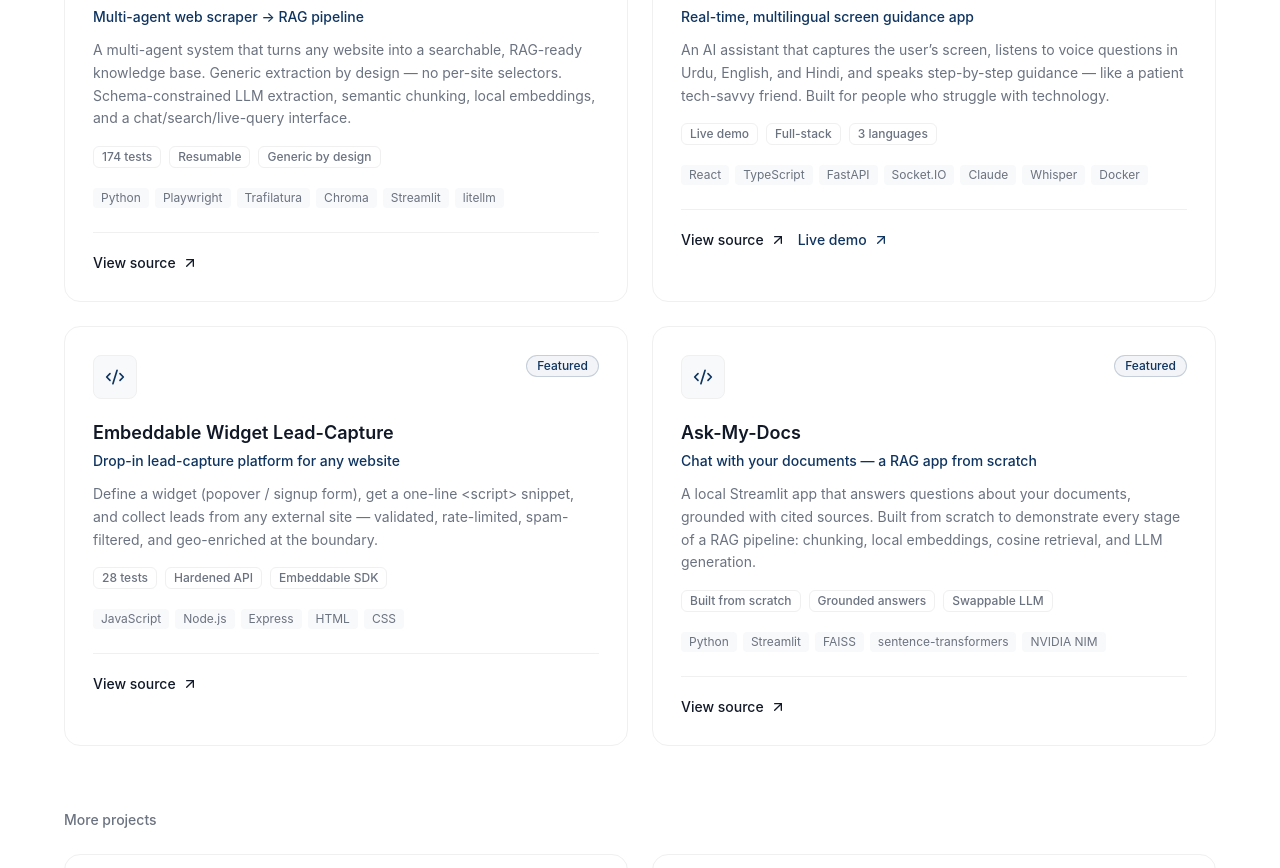
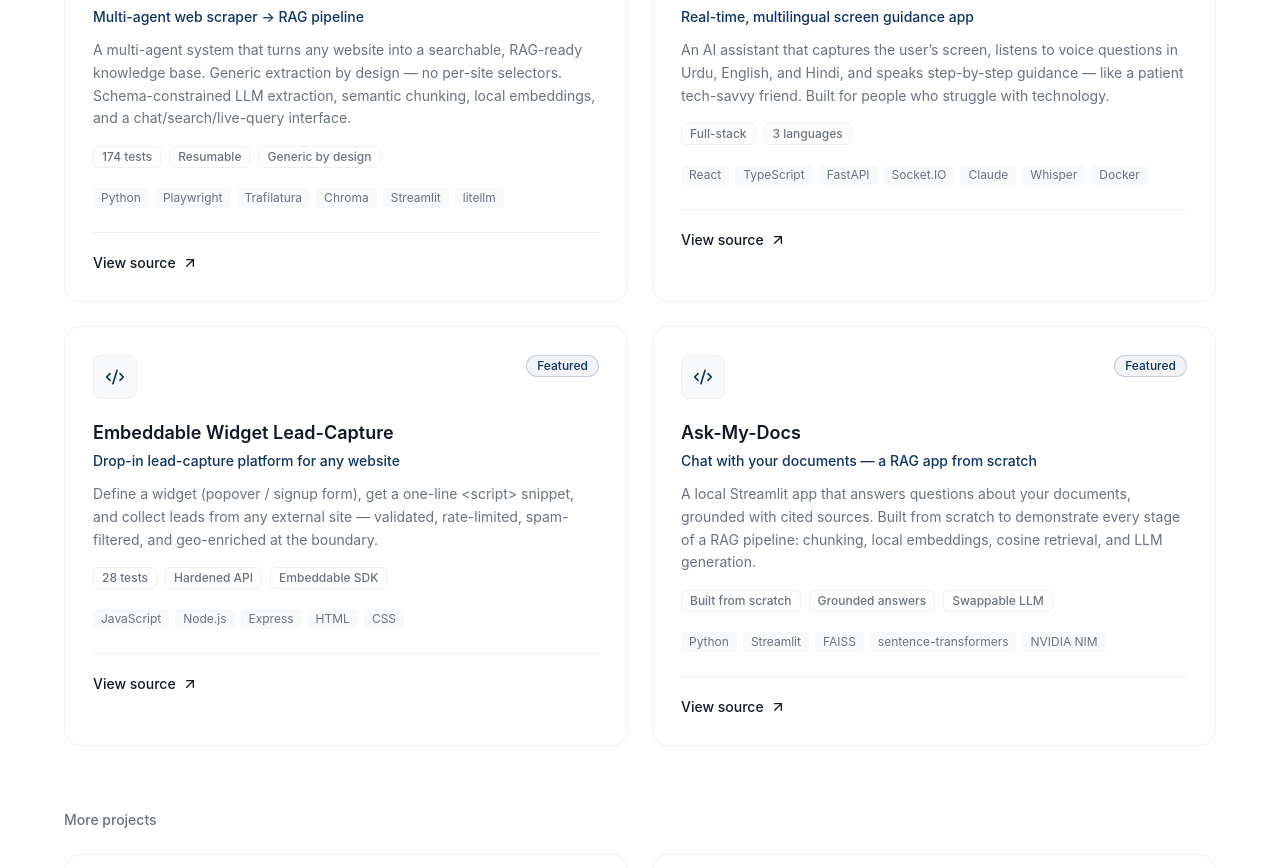
Before and after one commit to najafAli11-11/portfolio, a React (Vite) app: page / in a window 1280 px wide. Shown: the part 2400-3268 px from the top of the page. Built offline with nearby package versions, Linux system fonts and the light colour scheme.

Commit message:
fix(projects): remove non-existent live demo from AI Screen Assistant

```diff
--- a/src/data/projects.ts
+++ b/src/data/projects.ts
@@ -58,9 +58,8 @@ export const projects: Project[] = [
       'Docker-ready full stack',
     ],
     techStack: ['React', 'TypeScript', 'FastAPI', 'Socket.IO', 'Claude', 'Whisper', 'Docker'],
-    highlights: ['Live demo', 'Full-stack', '3 languages'],
+    highlights: ['Full-stack', '3 languages'],
     githubUrl: 'https://github.com/najafAli11-11/AI-Screen-Assistant',
-    liveUrl: 'https://ai-screen-assistant-web-production.up.railway.app',
     featured: true,
   },
   {
```
